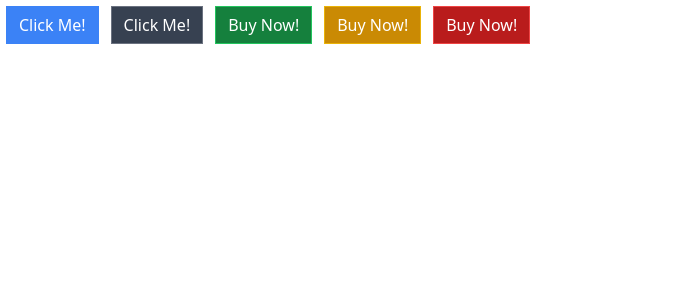
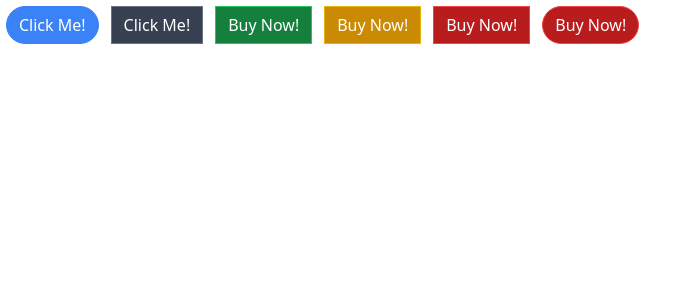
Before and after one commit to hungbui7690/react-learning, a React (Create React App) app in the folder client/: page / in a window 1280 px wide. Shown: the top 300 px of the page, without its empty margins (0-696 px from the left). Built offline with nearby package versions, Linux system fonts and the light colour scheme.

Commit message:
Finalizing the Variations

```diff
--- a/client/src/App.js
+++ b/client/src/App.js
@@ -1,5 +1,6 @@
 /*
-  Building Some Variations
+  Finalizing the Variations
+  - rounded
 
 */
 
@@ -9,11 +10,16 @@ function App() {
   return (
     <div>
       <div>
-        <Button primary>Click Me!</Button>
+        <Button primary rounded>
+          Click Me!
+        </Button>
         <Button secondary>Click Me!</Button>
         <Button success>Buy Now!</Button>
         <Button warning>Buy Now!</Button>
         <Button danger>Buy Now!</Button>
+        <Button danger rounded>
+          Buy Now!
+        </Button>
       </div>
     </div>
   )
--- a/client/src/Button.js
+++ b/client/src/Button.js
@@ -12,11 +12,12 @@ const Button = ({
 }) => {
   // ***
   const classes = classnames('px-3 py-1.5 m-1.5 border', {
-    'border-blue-500 bg-blue-500 text-white': primary, // only apply these classes when primary = true
+    'border-blue-500 bg-blue-500 text-white': primary,
     'border-gray-500 bg-gray-700 text-white': secondary,
     'border-green-500 bg-green-700 text-white': success,
     'border-yellow-500 bg-yellow-600 text-white': warning,
     'border-red-500 bg-red-700 text-white': danger,
+    'rounded-full': rounded, // ***
   })
 
   // ***
```
